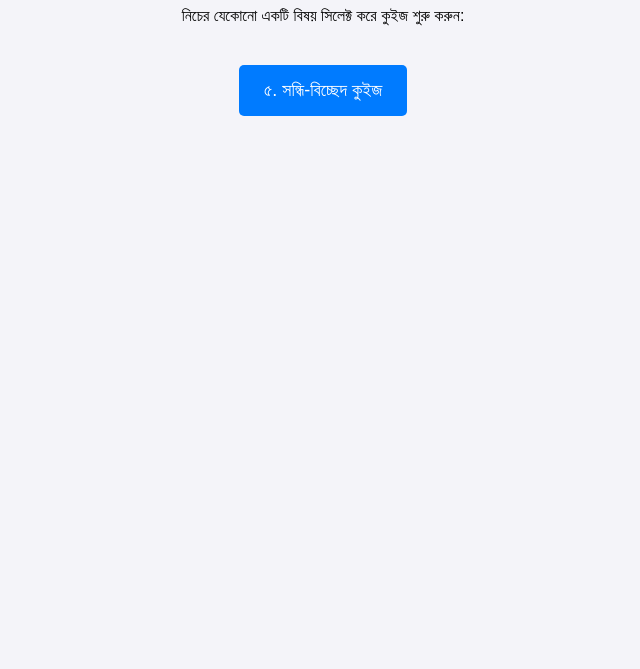
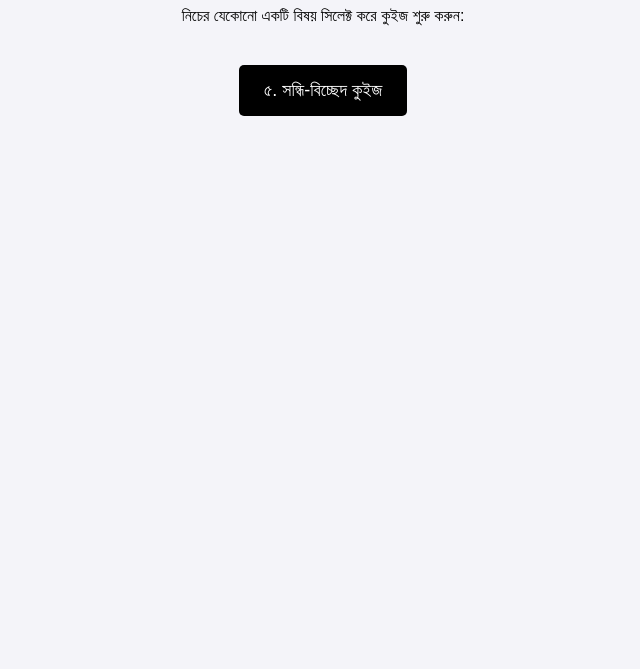
Before and after one commit to mosabber480/mosabber-quiz-app, a website: page index.html in a window 1280 px wide. Shown: the part 131-800 px from the top of the page, without its empty margins (317-957 px from the left). Drawn offline with Linux system fonts and the light colour scheme.

Commit message:
Update color in index.html

```diff
--- a/index.html
+++ b/index.html
@@ -8,7 +8,7 @@
         body { font-family: Arial, sans-serif; text-align: center; padding: 50px; background-color: #f4f4f9; }
         h1 { color: #333; }
         .quiz-menu { margin-top: 30px; }
-        .quiz-link { display: inline-block; margin: 10px; padding: 15px 25px; background-color: #007bff; color: white; text-decoration: none; border-radius: 5px; font-size: 18px; }
+        .quiz-link { display: inline-block; margin: 10px; padding: 15px 25px; background-color: #000000; color: white; text-decoration: none; border-radius: 5px; font-size: 18px; }
         .quiz-link:hover { background-color: #0056b3; }
     </style>
 </head>
```
